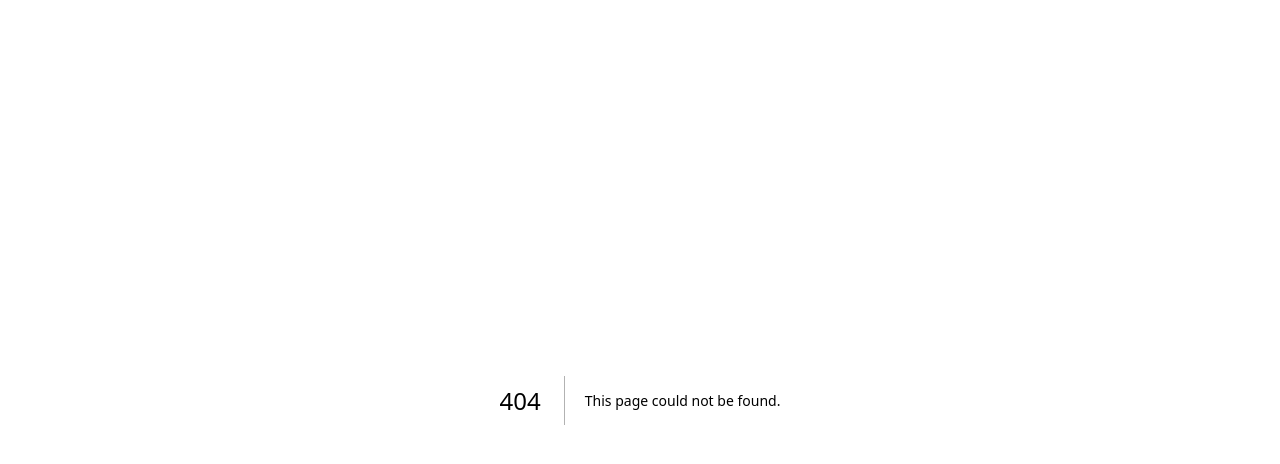
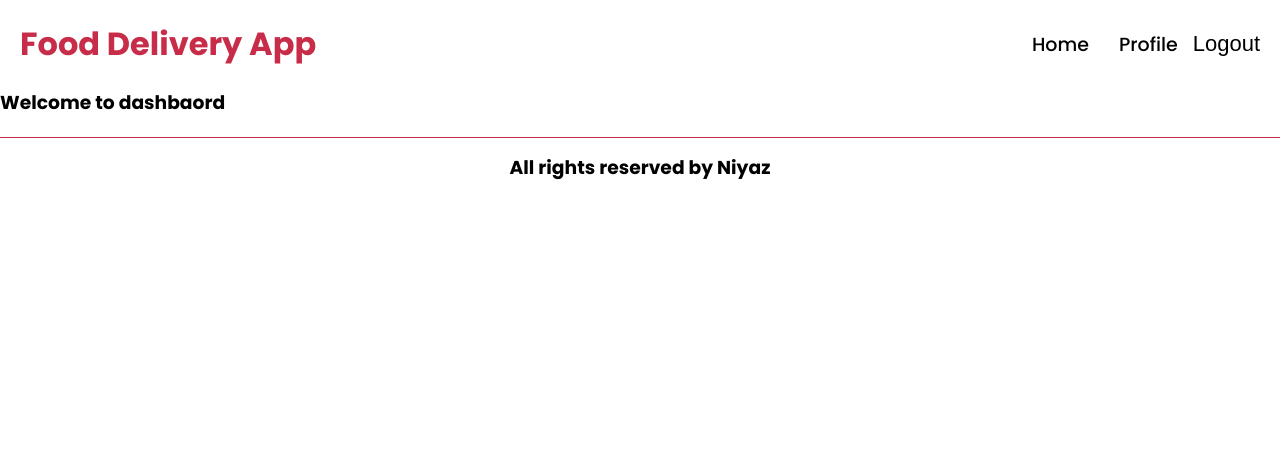
Before and after one commit to niyazalam123/FoodDeliveryApp-nextjs, a Next.js app: page /restaurants/dashboard in a window 1280 px wide. Before the commit this address had no page. Shown: the top 464 px of the page. Built offline with nearby package versions, Linux system fonts and the light colour scheme; sample sign-in values are in the browser's storage.

Commit message:
log out functionality working

```diff
--- /dev/null
+++ b/src/app/_components/Footer.tsx
@@ -0,0 +1,14 @@
+import React from 'react';
+import "../css/Footer.css";
+
+const Footer = () => {
+  return (
+    <>
+    <div className='_footer_1'>
+        <h3 className='_footer_2'>All rights reserved by Niyaz</h3>
+    </div>
+    </>
+  )
+}
+
+export default Footer
--- /dev/null
+++ b/src/app/_components/restaurants/AuthHeader.tsx
@@ -0,0 +1,58 @@
+"use client";
+import Link from 'next/link';
+import React, { useEffect, useLayoutEffect, useState } from 'react';
+import "../../restaurants/logSign.css";
+import { userDetails } from "@/app/_components/Types";
+import { useRouter,usePathname } from 'next/navigation';
+
+const AuthHeader = () => {
+    const [userDetails, setUserDetails] = useState<userDetails | any>();
+    const router = useRouter();
+    const pathName = usePathname();
+
+    useLayoutEffect(() => {
+        let userData = localStorage.getItem("restaurantUser");
+        if (!userData && pathName==="/restaurants/dashboard") {
+            router.push("/restaurants");
+        } else if (userData && pathName==="/restaurants"){
+            router.push("/restaurants/dashboard")
+        }else {
+            setUserDetails(JSON.parse(userData!))
+        }
+    }, []);
+
+
+    function logout(){
+        localStorage.removeItem("restaurantUser");
+        router.push("/restaurants");
+    }
+
+
+    return (
+        <>
+            <div className='_Header1 padding-lf-rt'>
+                <ul className='_Header2'>
+                    <li className='_Header3'>
+                        <h1 className='_Header4'><Link href="/">Food Delivery App</Link></h1>
+                    </li>
+                    <li className='_Header5'>
+                        <ul className='_Header6'>
+                            <li><Link href="">Home</Link></li>
+                            {
+                                userDetails && userDetails.name ?
+                                    <>
+                                        <li><Link href="">Profile</Link></li>
+                                        <button onClick={logout}>Logout</button>
+                                    </>
+                                    :
+                                    <li><Link href="">Login/SignUp</Link></li>
+                            }
+                        </ul>
+                    </li>
+                </ul>
+            </div>
+        </>
+    )
+}
+
+export default AuthHeader;
--- /dev/null
+++ b/src/app/css/Footer.css
@@ -0,0 +1,9 @@
+._footer_1 {
+    border-top: 1px solid var(--Cherry-Red);
+    margin-top: 20px;
+}
+
+._footer_2 {
+    text-align: center;
+    padding: 15px;
+}
--- a/src/app/layout.tsx
+++ b/src/app/layout.tsx
@@ -1,6 +1,7 @@
 import type { Metadata } from "next";
 import { Poppins } from "next/font/google";
 import "./globals.css";
+import Footer from "./_components/Footer";
 
 const poppins = Poppins({
   weight: ['300','400','500','600','700','800'],
@@ -24,6 +25,7 @@ export default function RootLayout({
       <body className={poppins.className}>
         <div className="container">
           {children}
+          <Footer />
         </div>
       </body>
     </html>
--- /dev/null
+++ b/src/app/restaurants/dashboard/page.tsx
@@ -0,0 +1,14 @@
+import AuthHeader from '@/app/_components/restaurants/AuthHeader'
+import React from 'react';
+import "../logSign.css"
+
+const page = () => {
+  return (
+    <>
+    <AuthHeader />
+    <h3>Welcome to dashbaord</h3>
+    </>
+  )
+}
+
+export default page
--- a/src/app/foodappregister/logSign.css
+++ b/src/app/restaurants/logSign.css
@@ -84,3 +84,35 @@
   font-size: 15px;
   font-weight: 400;
 }
+
+._Header2 {
+  display: flex;
+  justify-content: space-between;
+  align-items: center;
+  padding: 20px 0px;
+}
+._Header2 li h1 a {
+  color: var(--Cherry-Red);
+  font-weight: 700;
+}
+._Header6 {
+  display: flex;
+  align-items: center;
+}
+._Header6 li {
+  padding: 0px 15px;
+  font-size: 19px;
+  font-weight: 500;
+  cursor: pointer;
+}
+._Header6 li a {
+  color: #000;
+}
+._Header6 button {
+  background: transparent;
+  border: none;
+  color: #000;
+  font-weight: 500;
+  font-size: 22px;
+  cursor: pointer;
+}
```
Also changed, not shown: src/app/_components/Types.ts (+9 -0 lines), src/app/_components/restaurants/SignUp.tsx (renamed from src/app/_components/SignUp.tsx, +27 -5 lines), src/app/foodappregister/page.tsx (deleted, +0 -17 lines), src/app/restaurants/page.tsx (added, +22 -0 lines), src/app/_components/restaurants/Login.tsx (renamed from src/app/_components/Login.tsx), src/app/_components/restaurants/Registry.tsx (renamed from src/app/_components/Registry.tsx).
